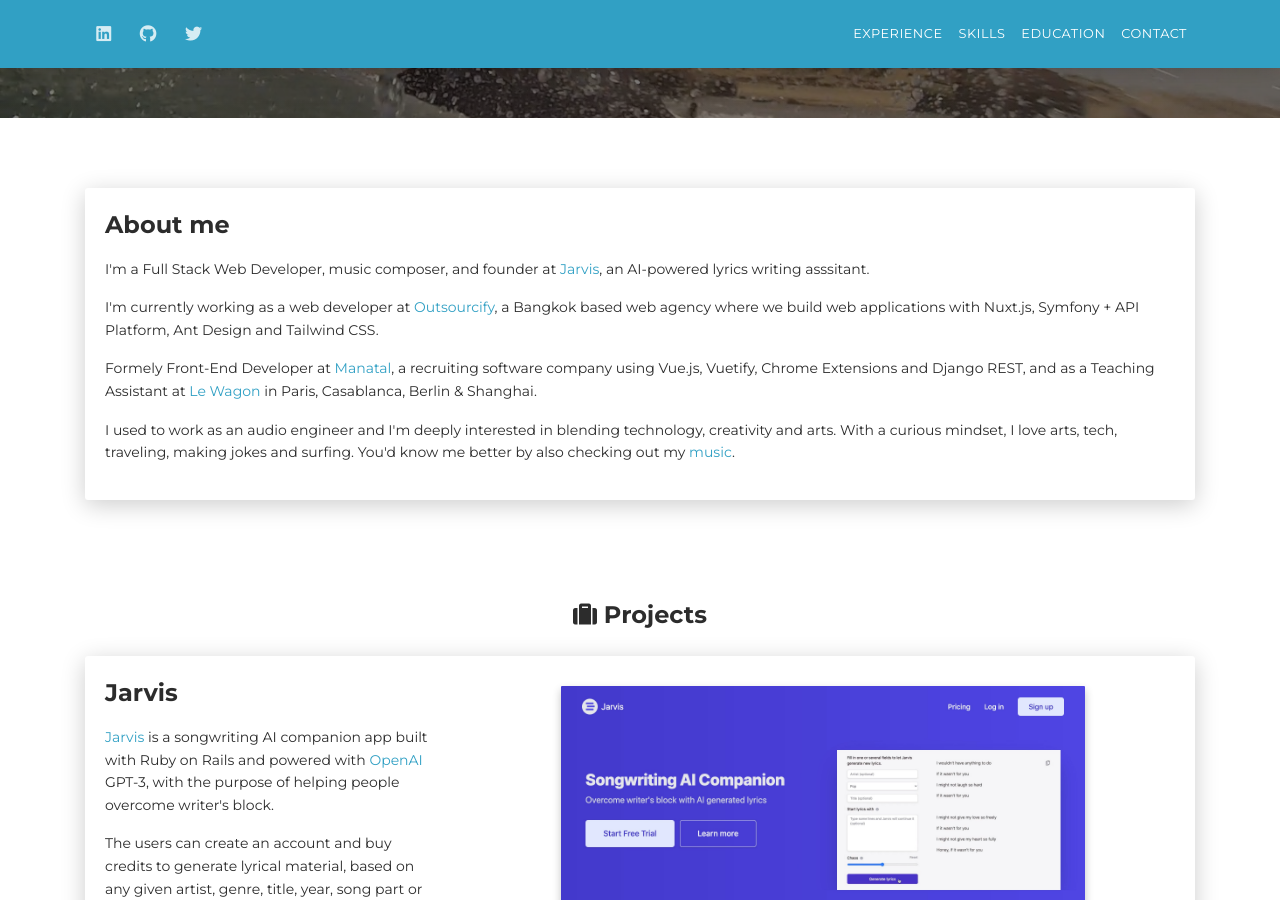
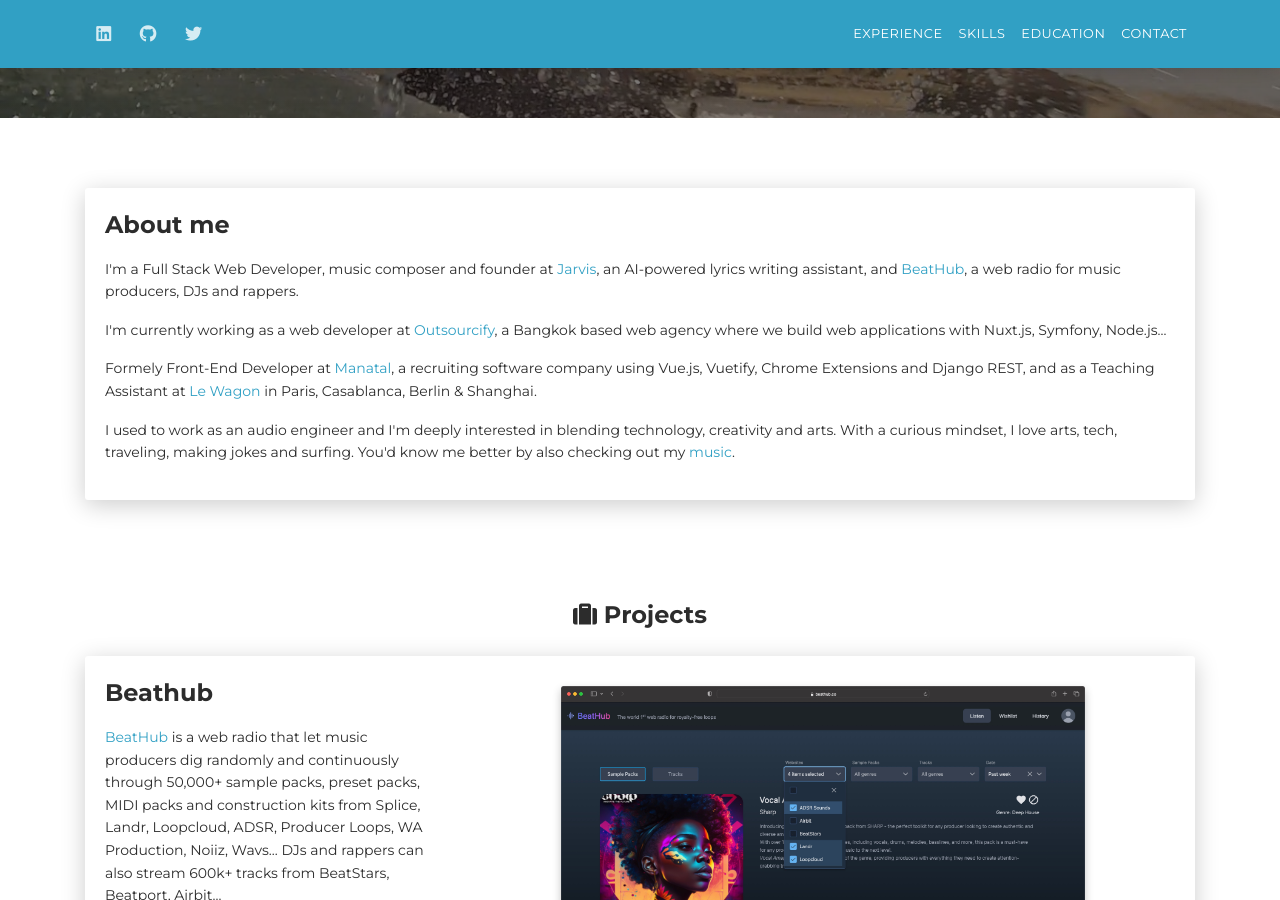
Before and after one commit to ynnsnr/resume, a Jekyll site: the page built from index.md, in a window 1280 px wide and 900 px high, scrolled down 432 px. Built offline with Jekyll 4.4.1, drawn with Linux system fonts in a browser that asks for light colours; nearby versions of some CDN libraries; some of the changed text lies outside the part shown.

Commit message:
added beathub to projects

```diff
--- a/index.md
+++ b/index.md
@@ -91,10 +91,11 @@
         <div class="card-body">
           <div class="h4 mt-0 title">About me</div>
           <p>
-            I'm a Full Stack Web Developer, music composer, and founder at <a href="https://www.jarvis-lyrics.com" target="_blank">Jarvis</a>, an AI-powered lyrics writing asssitant.
+            I'm a Full Stack Web Developer, music composer and founder at <a href="https://www.jarvis-lyrics.com" target="_blank">Jarvis</a>, an AI-powered lyrics writing assistant, and
+            <a href="https://www.beathub.co" target="_blank">BeatHub</a>, a web radio for music producers, DJs and rappers.
           </p>
           <p>
-            I'm currently working as a web developer at <a href="https://outsourcify.net" target="_blank">Outsourcify</a>, a Bangkok based web agency where we build web applications with Nuxt.js, Symfony + API Platform, Ant Design and Tailwind CSS.
+            I'm currently working as a web developer at <a href="https://outsourcify.net" target="_blank">Outsourcify</a>, a Bangkok based web agency where we build web applications with Nuxt.js, Symfony, Node.js...
           </p>
           <p>
             Formely Front-End Developer at <a href="https://www.manatal.com" target="_blank">Manatal</a>, a recruiting software company using Vue.js, Vuetify, Chrome Extensions and Django REST, and as a Teaching Assistant at <a href="https://www.lewagon.com" target="_blank">Le Wagon</a> in Paris, Casablanca, Berlin & Shanghai.
@@ -118,7 +119,28 @@
       </div>
       <div class="card" data-aos="fade-up" data-aos-anchor-placement="top-bottom">
         <div class="card-body">
-        <div class="row">
+          <div class="row">
+            <div class="col-lg-4">
+              <div class="h4 mt-0 title">Beathub</div>
+              <p>
+                <a href="https://www.beathub.co" target="_blank">BeatHub</a> is a web radio that let music producers dig randomly and continuously through 50,000+ sample packs, preset packs, MIDI packs and construction kits from Splice, Landr, Loopcloud, ADSR, Producer Loops, WA Production, Noiiz, Wavs... DJs and rappers can also stream 600k+ tracks from BeatStars, Beatport, Airbit...
+              </p>
+              <p>
+                The app is built with Ruby on Rails. The users can create a free account to save their favorite tracks and sample packs, and access their listening history.
+              </p>
+            </div>
+            <div class="col-lg-8">
+              <ul id="gifs">
+                <li>
+                  <a href="https://www.beathub.co" target="_blank">
+                    <img src="assets/images/beathub.jpg" style="width: 100%; max-width: 524px !important;">
+                  </a>
+                </li>
+              </ul>
+            </div>
+          </div>
+          <hr>
+          <div class="row">
             <div class="col-lg-4">
               <div class="h4 mt-0 title">Jarvis</div>
               <p>
@@ -345,9 +367,9 @@
                   <div class="skills-elements">
                     <img src="assets/images/symfony.png">Symfony
                   </div>
-                  <div class="skills-elements">
+                  <!-- <div class="skills-elements">
                     <img src="assets/images/api-platform.png">API Platform
-                  </div>
+                  </div> -->
                   <div class="skills-elements">
                     <img src="assets/images/mysql.png">MySQL
                   </div>
@@ -382,16 +404,8 @@
               <div class="row">
                 <div class="col-6">
                   <div class="skills-elements">
-                    <img src="assets/images/chrome.ico">Extensions
+                    <img src="assets/images/digitalocean.png">Digital Ocean
                   </div>
-                  <div class="skills-elements">
-                    <img src="assets/images/github.svg">Git / Github
-                  </div>
-                  <!-- <div class="skills-elements">
-                    <img src="assets/images/git.png">Git
-                  </div> -->
-                </div>
-                <div class="col-6">
                   <div class="skills-elements">
                     <img src="assets/images/heroku.png">Heroku
                   </div>
@@ -400,6 +414,17 @@
                   </div>
                   <!-- <div class="skills-elements">
                     <img src="assets/images/wechat.png">WeChat MP
+                  </div> -->
+                </div>
+                <div class="col-6">
+                  <div class="skills-elements">
+                    <img src="assets/images/chrome.ico">Extensions
+                  </div>
+                  <div class="skills-elements">
+                    <img src="assets/images/github.svg">Git / Github
+                  </div>
+                  <!-- <div class="skills-elements">
+                    <img src="assets/images/git.png">Git
                   </div> -->
                 </div>
               </div>
```
Also changed, not shown: assets/images/beathub.jpg (added), assets/images/digitalocean.png (added), assets/images/jarvis-old.jpg (added), assets/images/jarvis.jpg, 1 other file.
